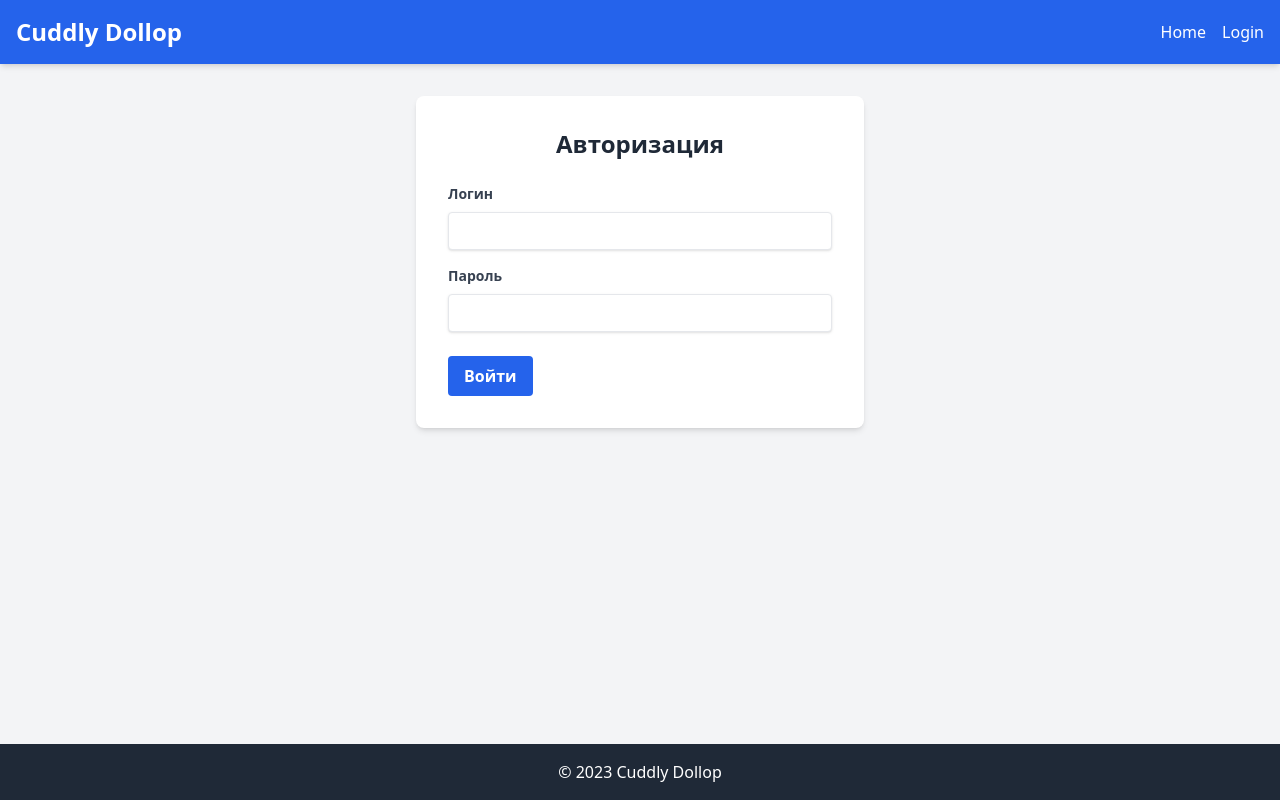
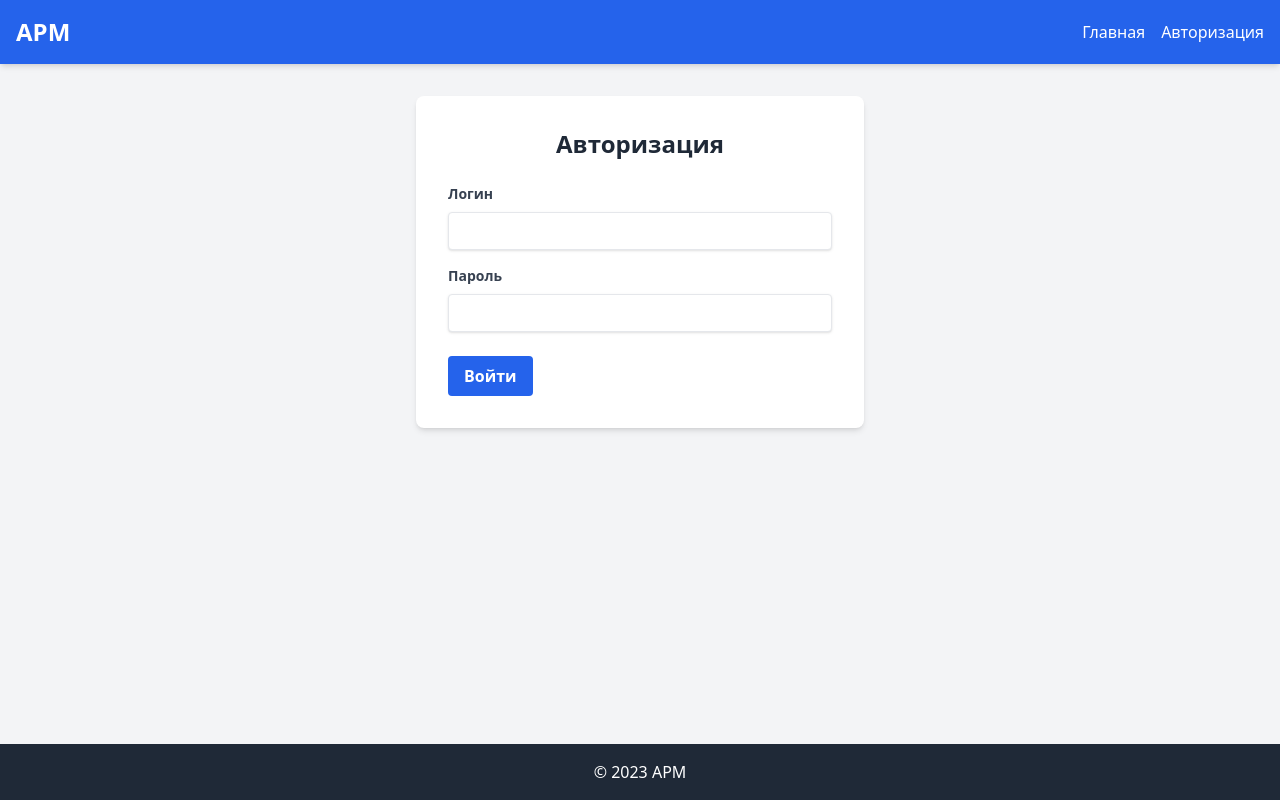
Before and after one commit to korneyaitmatoff/cuddly-dollop, a Flask app: page /auth/login in a window 1280 px wide. Run offline with Flask 3, Linux system fonts and the light colour scheme; some libraries are stand-ins or nearby versions.

Commit message:
auth - fix

```diff
--- a/app/templates/auth/login.html
+++ b/app/templates/auth/login.html
@@ -1,6 +1,6 @@
 {% extends 'base.html' %}
 
-{% block title %}Login - Cuddly Dollop{% endblock %}
+{% block title %}Авторизация - АРМ{% endblock %}
 
 {% block content %}
 <div class="max-w-md mx-auto bg-white rounded-lg shadow-md p-8">
--- a/app/templates/base.html
+++ b/app/templates/base.html
@@ -3,7 +3,7 @@
 <head>
     <meta charset="UTF-8">
     <meta name="viewport" content="width=device-width, initial-scale=1.0">
-    <title>{% block title %}Cuddly Dollop{% endblock %}</title>
+    <title>{% block title %}АРМ{% endblock %}</title>
     <!-- Tailwind CSS via CDN -->
     <script src="https://cdn.tailwindcss.com"></script>
     <link rel="stylesheet" href="{{ url_for('static', filename='css/style.css') }}">
@@ -11,14 +11,14 @@
 <body class="bg-gray-100 min-h-screen flex flex-col">
     <header class="bg-blue-600 text-white shadow-md">
         <div class="container mx-auto px-4 py-4 flex justify-between items-center">
-            <h1 class="text-2xl font-bold">Cuddly Dollop</h1>
+            <h1 class="text-2xl font-bold">АРМ</h1>
             <nav>
                 <ul class="flex space-x-4">
-                    <li><a href="{{ url_for('main.index') }}" class="hover:underline">Home</a></li>
+                    <li><a href="{{ url_for('main.index') }}" class="hover:underline">Главная</a></li>
                     {% if current_user.is_authenticated %}
-                        <li><a href="{{ url_for('auth.logout') }}" class="hover:underline">Logout</a></li>
+                        <li><a href="{{ url_for('auth.logout') }}" class="hover:underline">Выход</a></li>
                     {% else %}
-                        <li><a href="{{ url_for('auth.login') }}" class="hover:underline">Login</a></li>
+                        <li><a href="{{ url_for('auth.login') }}" class="hover:underline">Авторизация</a></li>
                     {% endif %}
                 </ul>
             </nav>
@@ -41,7 +41,7 @@
 
     <footer class="bg-gray-800 text-white py-4">
         <div class="container mx-auto px-4 text-center">
-            <p>&copy; 2023 Cuddly Dollop</p>
+            <p>&copy; 2023 АРМ</p>
         </div>
     </footer>
 
--- a/app/views/auth.py
+++ b/app/views/auth.py
@@ -22,10 +22,10 @@ def login():
             next_page = request.args.get('next')
             if next_page is None or not next_page.startswith('/'):
                 next_page = url_for('main.index')
-            flash('You have been logged in successfully!', 'success')
+            flash('Вы успешно авторизованы!', 'success')
             return redirect(next_page)
         else:
-            flash('Invalid username or password', 'error')
+            flash('Неверный логин или пароль', 'error')
 
     return render_template('auth/login.html')
 
```
